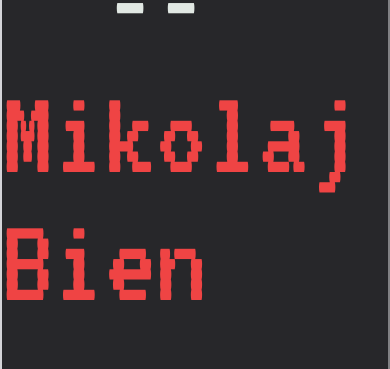
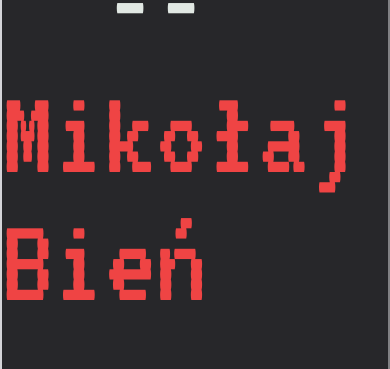
Before and after one commit to bieniucieniu/desktop-website, a Next.js app: page /info in a window 390 px wide. Shown: the part 244-613 px from the top of the page. Built offline with nearby package versions, Linux system fonts and the light colour scheme.

Commit message:
polish char

```diff
--- a/app/info/page.tsx
+++ b/app/info/page.tsx
@@ -31,7 +31,7 @@ export default function Info() {
   ])
   useEffect(
     () => {
-      if (window.innerWidth < 1024) setName(["Hi, I am", "Mikolaj \nBien"])
+      if (window.innerWidth < 1024) setName(["Hi, I am", "Mikołaj \nBień"])
     },
     /* eslint-disable */
     []
```
